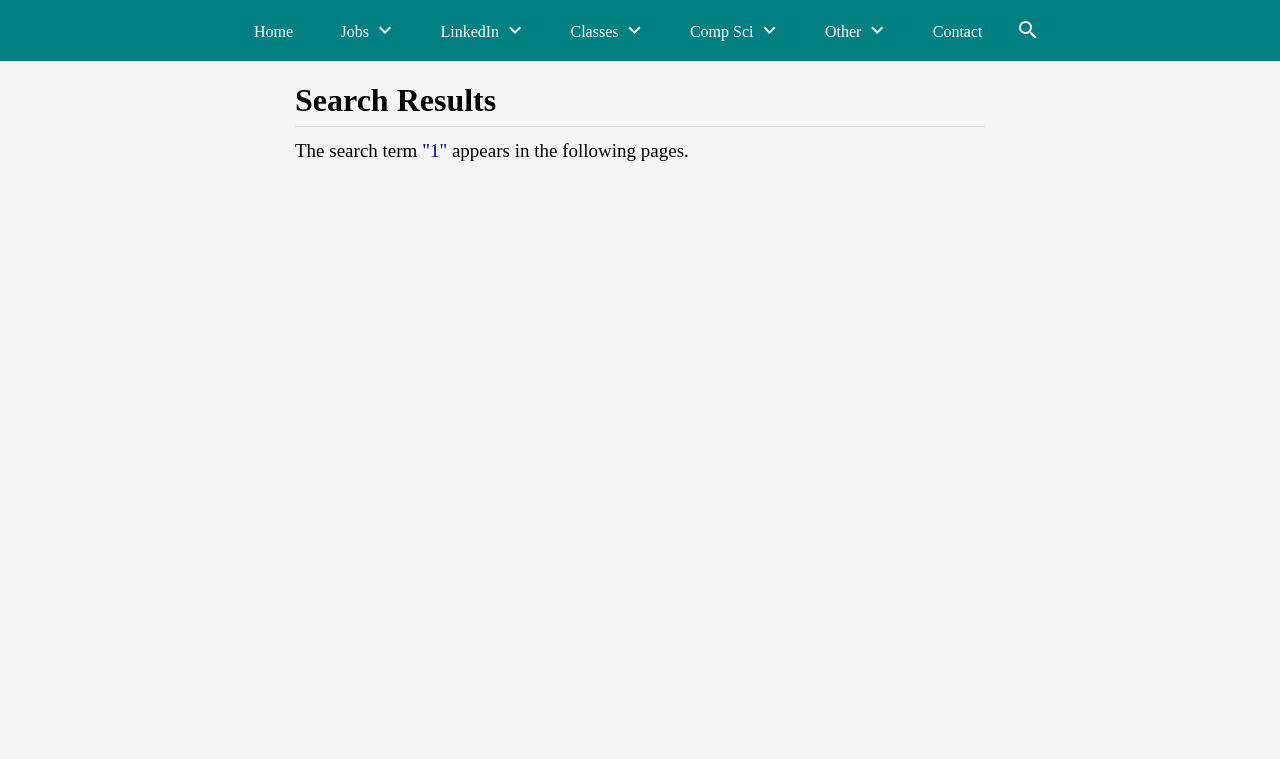
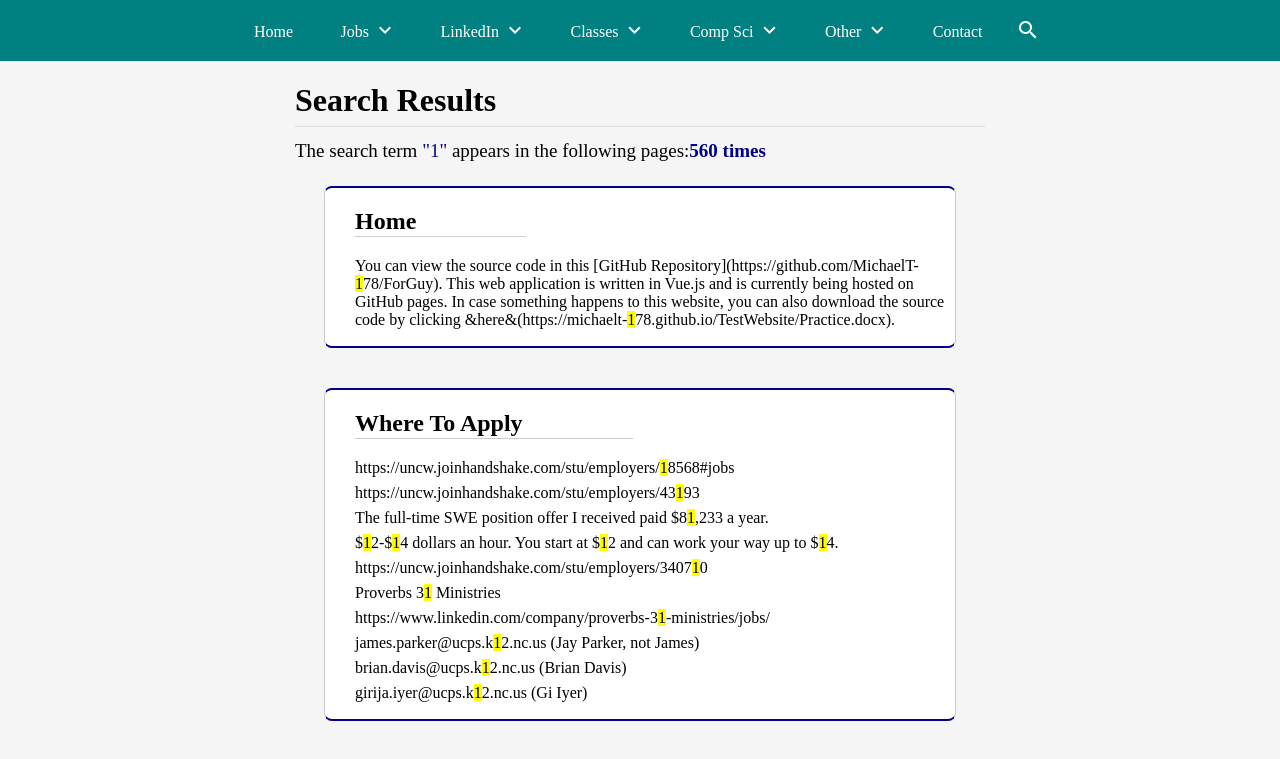
Before and after one commit to MichaelT-178/ForGuy, a Vue app: page /SearchResults/1 in a window 1280 px wide. Shown: the top 759 px of the page. Built offline with nearby package versions, Linux system fonts and the light colour scheme.

Commit message:
SearchResults working

```diff
--- a/src/Views/SearchResults.vue
+++ b/src/Views/SearchResults.vue
@@ -1,50 +1,47 @@
-
 <template>
     <div class="container">
         <h1 class="search-header">Search Results</h1>
-    <p class="description">The search term <span style="color: darkblue">"{{ searchQuery }}"</span> appears in the following pages.</p>
 
-    <div v-for="contact in contacts" :key="contact.Company">
-        <SearchCard :contact="contact"></SearchCard>
-    </div>
+        <p class="description">The search term <span style="color: darkblue">"{{ searchQuery }}"</span>
+        appears in the following pages:<span><strong style="color: darkblue">{{ totalCount }} times</strong></span></p>
 
+        <SearchCard v-for="item in searchResults" :key="item.Title" :resultPage="item" />
         <p style="margin-bottom: 60px;"></p>
     </div>
 </template>
 
+
 <script setup>
-import { ref, watch } from 'vue';
+import { ref, onMounted, watch } from 'vue';
 import { useRoute } from 'vue-router';
+import SearchData from "../data/SearchData.json";
 import SearchCard from "../components/SearchCard.vue";
-//import SearchData from '../components/data/SearchData.vue';
-//#5943b6
 
 const route = useRoute();
-
-const searchQuery = ref(route.params.SearchQuery);
-
-watch(() => route.params.SearchQuery, (newSearchQuery) => {
-  searchQuery.value = newSearchQuery;
-});
+const searchQuery = ref(route.params.SearchQuery || '');
+const searchResults = ref([]);
+const totalCount = ref(0);
 
 
-function highlightString(text, searchString) {
+function highlightString(text, searchQuery) {
+    const searchLength = searchQuery.length;
+    let highlightedText = '';
     let idx = 0;
-    let highlightedText = '';
-    const searchLength = searchString.length;
+    let count = 0;
     const lowerText = text.toLowerCase();
-    const lowerSearchString = searchString.toLowerCase();
-    let count = 0;
+    const lowerSearchQuery = searchQuery.toLowerCase();
 
     while (idx < text.length) {
-        const nextFind = lowerText.indexOf(lowerSearchString, idx);
+        const nextFind = lowerText.indexOf(lowerSearchQuery, idx);
 
         if (nextFind === -1) {
             highlightedText += text.substring(idx);
             break;
         }
 
-        highlightedText += text.substring(idx, nextFind) + `<span style="background-color: yellow">${text.substring(nextFind, nextFind + searchLength)}</span>`;
+        highlightedText += text.substring(idx, nextFind) +
+                         `<span style="background-color: yellow">${text.substring(nextFind, nextFind + searchLength)}</span>`;
+
         idx = nextFind + searchLength;
         count++;
     }
@@ -52,38 +49,36 @@ function highlightString(text, searchString) {
     return { highlightedText, count };
 }
 
+//searchInResults was above.
+function searchJson(data, searchQuery) {
+    const allMatches = [];
+    let totalHighlights = 0;
 
-function searchInResults(results, searchString) {
-    const matchedResults = [];
-    let totalHighlightCount = 0;
+    data.forEach(item => {
+        let matchedResults = [];
+        let localCount = 0;
 
-    results.forEach(result => {
-        Object.entries(result).forEach(([key, value]) => {
+        if (item.Results) {
+            item.Results.forEach(result => {
+                let resultMatched = false;
 
-            if (typeof value === 'string' && value.toLowerCase().includes(searchString.toLowerCase())) {
-                const { highlightedText, count } = highlightString(value, searchString);
-                matchedResults.push(`<p>${highlightedText}</p>`);
-                totalHighlightCount += count;
-            } else if (typeof value === 'number' && searchString === value.toString()) {
-                matchedResults.push(`<p><span style="background-color: yellow">${value}</span></p>`);
-                totalHighlightCount++;
+                const newResult = {};
+
+                for (const key in result) {
+                    const value = result[key];
+
+                    if (typeof value === 'string' && value.toLowerCase().includes(searchQuery.toLowerCase())) {
+                        const { highlightedText, count } = highlightString(value, searchQuery);
+                        newResult[key] = highlightedText;
+                        localCount += count;
+                        resultMatched = true;
+                    }
                 }
 
+                if (resultMatched) {
+                    matchedResults.push(newResult);
+                }
             });
-    });
-
-    return { matchedResults, totalHighlightCount };
-}
-
-
-function searchJson(data, searchString) {
-    const allMatches = [];
-    let totalCount = 0;
-
-    data.forEach(item => {
-        const results = item.Results || [];
-
-        const { matchedResults, highlightCount } = searchInResults(results, searchString);
 
             if (matchedResults.length > 0) {
                 allMatches.push({
@@ -91,17 +86,24 @@ function searchJson(data, searchString) {
                     Link: item.Link,
                     MatchedResults: matchedResults
                 });
-            totalCount += highlightCount;
+
+                totalHighlights += localCount;
+            }
+        }
+    });
+
+    totalCount.value = totalHighlights;
+    return allMatches;
 }
 
+onMounted(() => {
+    searchResults.value = searchJson(SearchData, searchQuery.value);
 });
 
-    return { allMatches, totalCount };
-}
-
-
-
-
+watch(() => route.params.SearchQuery, (newSearchQuery) => {
+    searchQuery.value = newSearchQuery;
+    searchResults.value = searchJson(SearchData, searchQuery.value);
+});
 
 </script>
 
@@ -130,15 +132,7 @@ function searchJson(data, searchString) {
 }
 
 @media (max-width: 700px) {
-
-    .search-header {
-        text-align: left;
-        border-bottom: 1.5px solid #d8dee4;
-        padding-bottom: 7px;
-        width: 490px;
-    }
-
-    .description {
+    .search-header, .description {
         width: 490px;
     }
 }
--- a/src/components/SearchCard.vue
+++ b/src/components/SearchCard.vue
@@ -1,28 +1,27 @@
 <template>
-    <router-link to="/ContactMe" class="no-style-link">
+    <router-link :to="resultPage.Link" class="no-style-link">
+        <div class="search-card">
+            <h2 class="title"><span>{{ resultPage.Title }}</span></h2>
 
-    <div class="search-card">
+            <div v-for="result in resultPage.MatchedResults" :key="result.title">
+                <div v-for="(value, key) in result" :key="key">
+                    <div v-html="value"></div>
+                </div>
+            </div>
 
-        <h2 class="title"><span>Search Card</span></h2>
-
-
-    </div>
-
+        </div>
     </router-link>
 </template>
 
 
 <script setup>
-import { ref } from 'vue';
+import { defineProps } from 'vue';
 
-const resultPage = defineProps({
-  contact: {
+const props = defineProps({
+  resultPage: {
     type: Object,
-    default: () => ({
-      Title: "",
-      Link: "",
-      Results: []
-    })
+    required: true,
+    default: () => ({})
   }
 });
 
```
Lines whose indentation alone changed are shown as unchanged.
